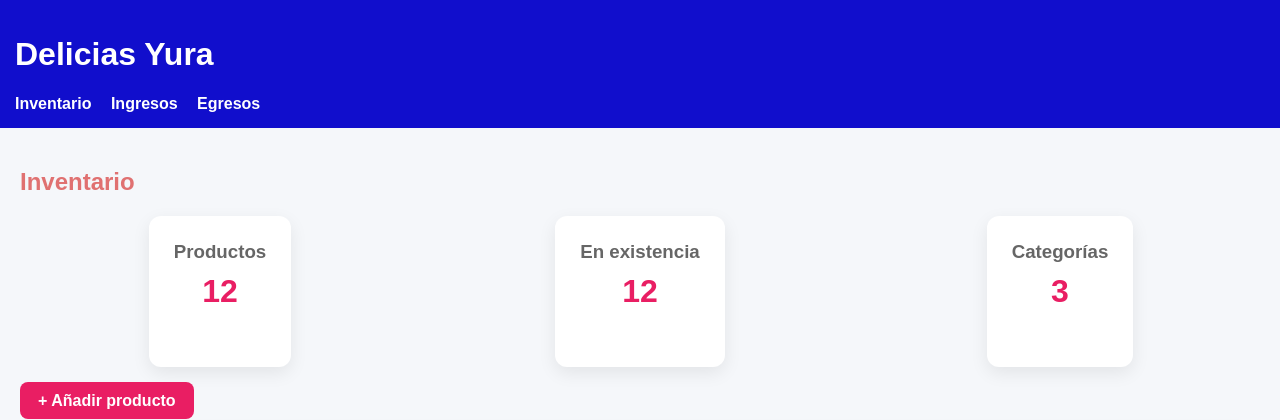
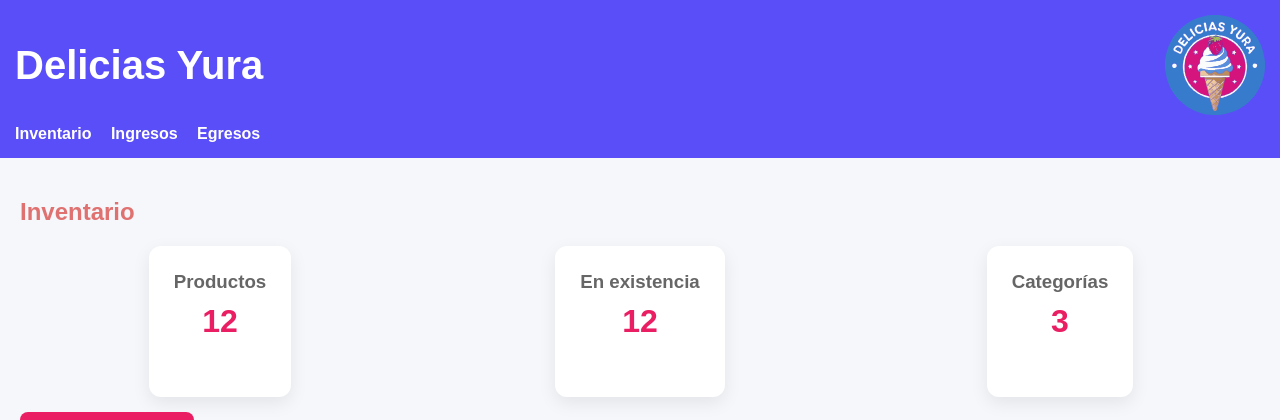
Before and after one commit to Baph07/proyectodelicias, a Django app: page /inventario/ in a window 1280 px wide. Shown: the top 420 px of the page. Run offline with Django 5.2, Linux system fonts and the light colour scheme; data comes from the database, SQL or seed files in the repository; both versions use the stored data as it was after the commit.

Commit message:
Merge remoto incial 2

```diff
--- a/empresa/static/css/styles.css
+++ b/empresa/static/css/styles.css
@@ -5,9 +5,29 @@ body {
 }
 
 header {
-    background-color: #110ecc;
+    background-color: rgb(89, 78, 248);
     color: #ffffff;
     padding: 15px;
+}
+
+.header-top {
+    display: flex;
+    align-items: center;
+    justify-content: space-between; /* título izquierda, logo derecha */
+}
+
+header h1 {
+    margin: 0;
+    font-size: 40px;
+}
+
+header .logo {
+    height: 100px; /* ajusta a tu gusto */
+    width: auto;
+}
+
+nav {
+    margin-top: 10px; /* separa la barra de navegación del título/logo */
 }
 
 nav a {
@@ -16,6 +36,7 @@ nav a {
     text-decoration: none;
     font-weight: bold;
 }
+
 
 main {
     padding: 20px;
--- a/empresa/templates/base.html
+++ b/empresa/templates/base.html
@@ -9,7 +9,10 @@
 <body>
 
 <header>
-    <h1>Delicias Yura</h1>
+    <div class="header-top">
+        <h1>Delicias Yura</h1>
+        <img src="{% static 'images/logo.svg' %}" alt="Logo Delicias Yura" class="logo">
+    </div>
     <nav>
         <a href="/inventario/">Inventario</a>
         <a href="/ingresos/">Ingresos</a>
@@ -17,6 +20,7 @@
     </nav>
 </header>
 
+
 <main>
     {% block content %}{% endblock %}
 </main>
```
Also changed, not shown: empresa/db.sqlite3, empresa/static/images/logo.svg (added).
